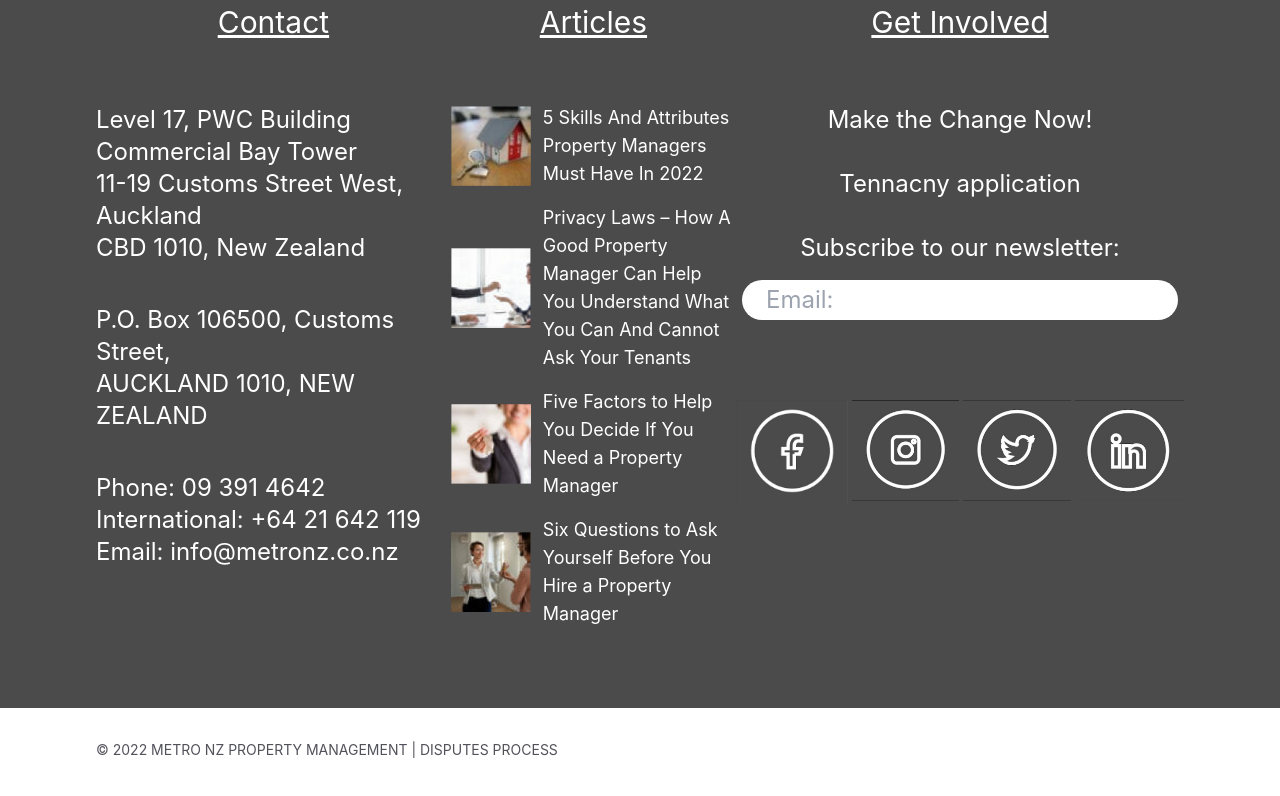
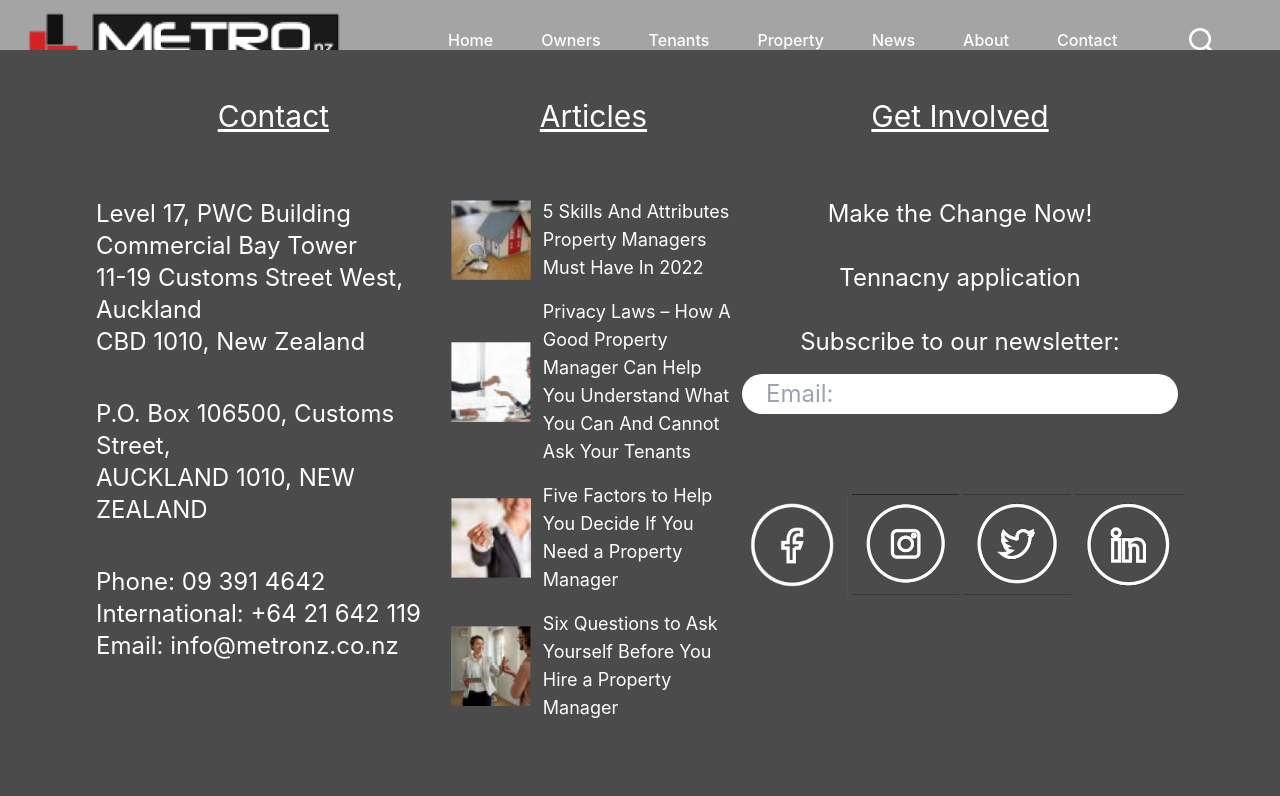
Before and after one commit to dbruner23/M6-MERN, a React (Create React App) app in the folder ui/: page / in a window 1280 px wide. Shown: the top 796 px of the page. Built offline with nearby package versions, Linux system fonts and the light colour scheme.

Commit message:
max height footer

```diff
--- a/ui/src/components/Footer/Footer.tsx
+++ b/ui/src/components/Footer/Footer.tsx
@@ -25,7 +25,7 @@ export const Footer = () => {
 
     return (
       <>
-        <footer className="pt-12 fixed w-full bottom-0 left-0 bg-[#4b4b4b]">
+        <footer className="pt-12 fixed w-full bottom-0 left-0 bg-[#4b4b4b] max-h-[750px]">
             <div className="flex text-white justify-between px-24">
                 <div className="max-w-md">
                     <h2 className="underline pb-16 text-30 text-3xl">
```
